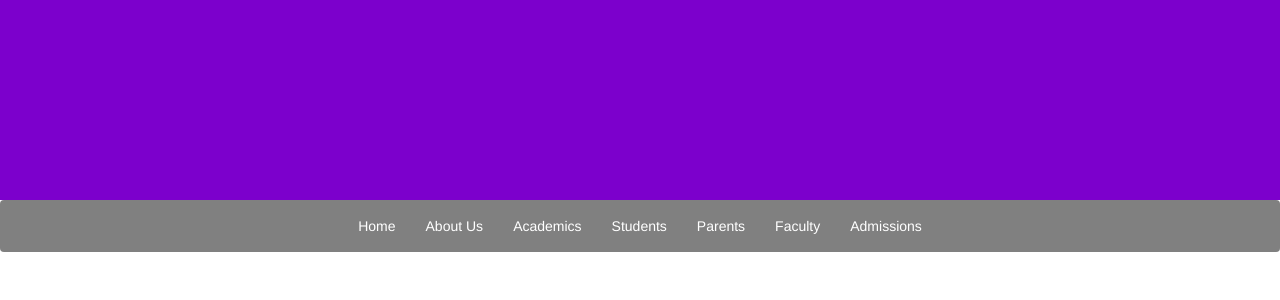
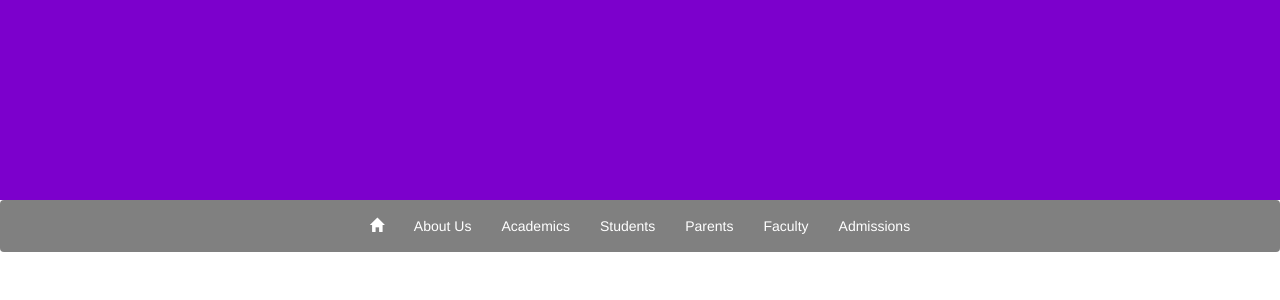
Before and after one commit to lasa/website, a Flask app: page / in a window 1280 px wide. Shown: the top 300 px of the page. Run offline with Flask 2, Linux system fonts and the light colour scheme; some libraries are stand-ins or nearby versions.

Commit message:
Use remote stylesheets and js

```diff
--- a/app/static/css/main.css
+++ b/app/static/css/main.css
@@ -32,6 +32,10 @@
     visibility: visible;
 }
 
+.dropdown-menu>li>a:hover {
+  background-color:#ddd;
+}
+
 .dropdown:hover .dropdown-menu {
     display: block;
 }
--- a/app/templates/index.html
+++ b/app/templates/index.html
@@ -5,10 +5,10 @@
 <head>
 	<title>Liberal Arts and Science Academy</title>
 
-	<script type="text/javascript" src="{{ url_for('static', filename='js/jquery.min.js') }}"></script>
-	<script type="text/javascript" src="{{ url_for('static', filename='js/bootstrap.min.js') }}"></script>
+	<script type="text/javascript" src="https://ajax.googleapis.com/ajax/libs/jquery/3.1.0/jquery.min.js"></script>
+	<script type="text/javascript" src="https://maxcdn.bootstrapcdn.com/bootstrap/3.3.7/js/bootstrap.min.js"></script>
 	<script type = "text/javascript" src="{{ url_for('static', filename='js/main.js') }}"></script>
-	<link href="{{ url_for('static', filename='css/bootstrap.min.css') }}" rel="stylesheet"></link>
+	<link href="https://maxcdn.bootstrapcdn.com/bootstrap/3.3.7/css/bootstrap.min.css" rel="stylesheet"></link>
 	<link href="{{ url_for('static', filename='css/main.css') }}" rel=stylesheet></link>
 
 	<link rel='shortcut icon' href="{{ url_for('static', filename='images/favicon.ico') }}" type="image/x-icon"/ >
@@ -21,7 +21,7 @@
   		<div class="container-fluid">
     		<ul class="nav navbar-nav">
 
-      			<li class="dropdown"><a class="dropdown-toggle" href="index.html">Home</a></li>
+      			<li class="dropdown"><a class="dropdown-toggle" href="/"><span class="glyphicon glyphicon-home"></span></a></li>
 
       			<li class="dropdown">
         			<a class="dropdown-toggle">About Us</a>
--- a/run.py
+++ b/run.py
@@ -1,3 +1,2 @@
-#!flask/bin/python
 from app import app
 app.run(debug=True)
```
